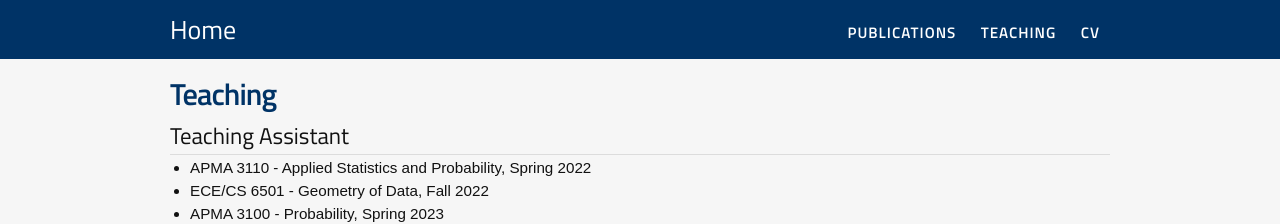
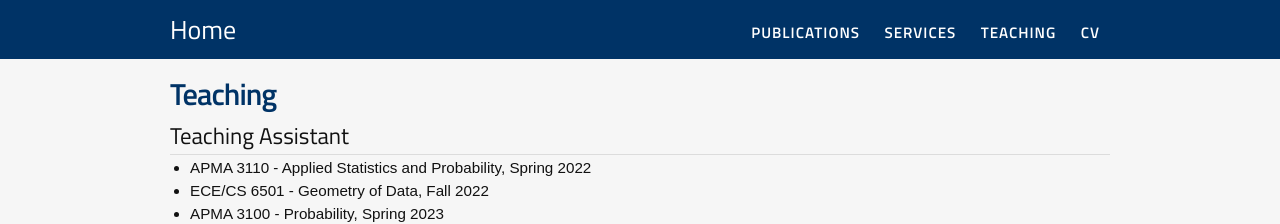
Before and after one commit to xbfu/xbfu.github.io, a Jekyll site: the page built from teaching.md, in a window 1280 px wide. Shown: the top 224 px of the page. Built offline with Jekyll 4.4.1, drawn with Linux system fonts in a browser that asks for light colours; nearby versions of some CDN libraries.

Commit message:
Update menu.yml

```diff
--- a/_data/menu.yml
+++ b/_data/menu.yml
@@ -4,6 +4,9 @@
 # - title: "Research"
 #  href: "/research/"
 
+- title: "Services"
+  href: "/services/"
+
 - title: "Teaching"
   href: "/teaching/"
 
```
